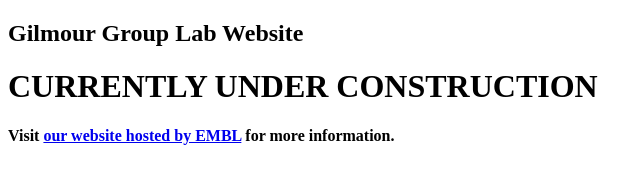
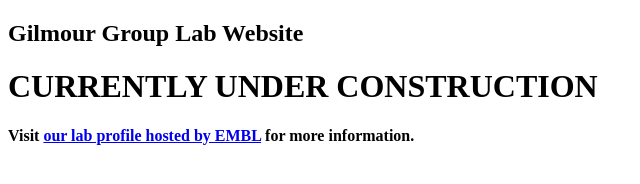
Before and after one commit to GilmourGroup/GilmourGroup.github.io, a plain HTML site: page index.html in a window 1280 px wide. Shown: the full height of the page, 0-640 px from the left. Drawn offline with Linux system fonts and the light colour scheme.

Commit message:
minor correction

```diff
--- a/index.html
+++ b/index.html
@@ -4,7 +4,7 @@
 <h2>Gilmour Group Lab Website</h1>
 <h1>CURRENTLY UNDER CONSTRUCTION<h2>
 <p style="font-size:16px">
-Visit <a href=http://www.embl.de/research/units/cbb/gilmour/>our website hosted by EMBL</a>
+Visit <a href=http://www.embl.de/research/units/cbb/gilmour/>our lab profile hosted by EMBL</a>
 for more information.
 </p>
 </body>
```
